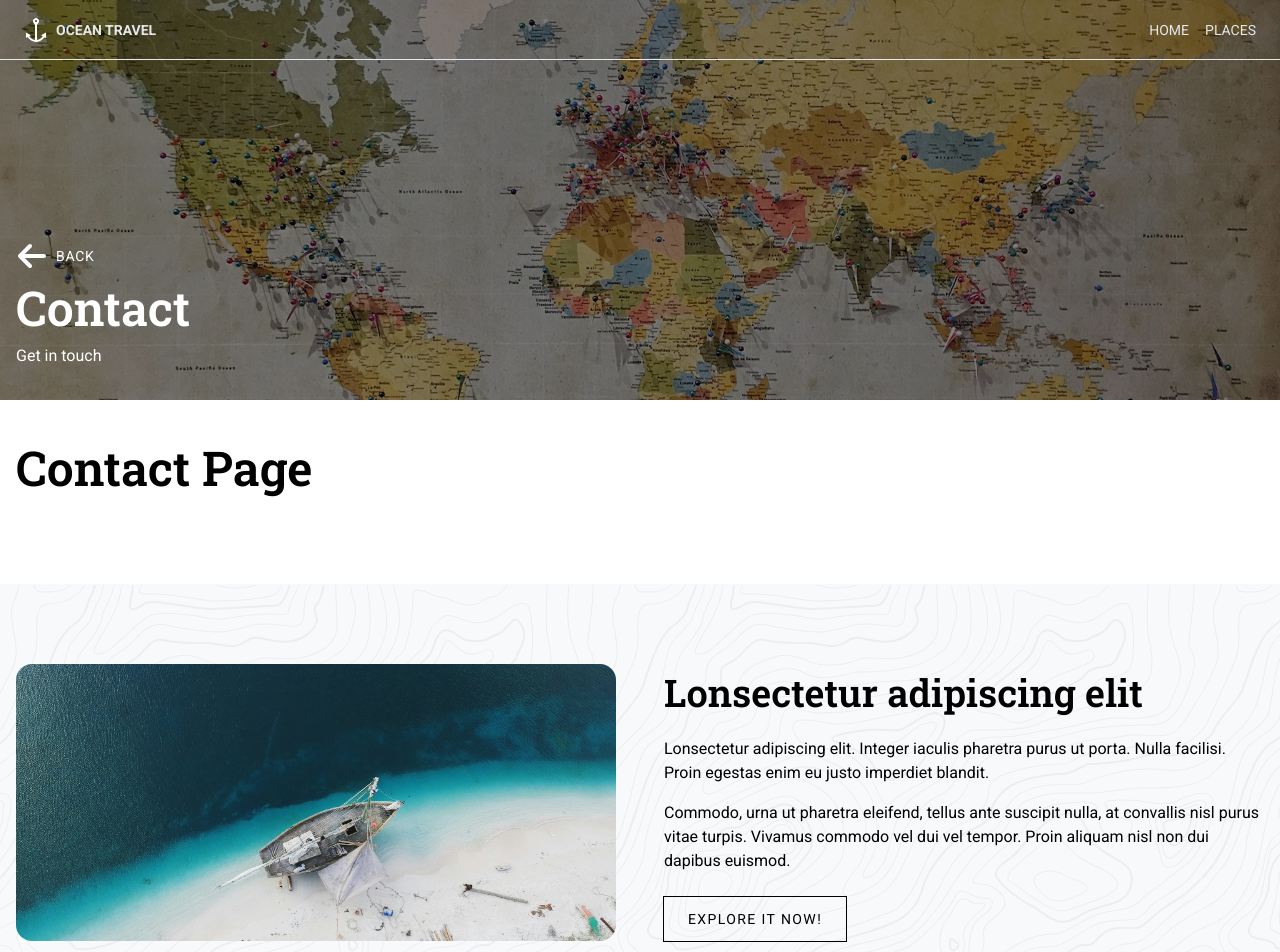
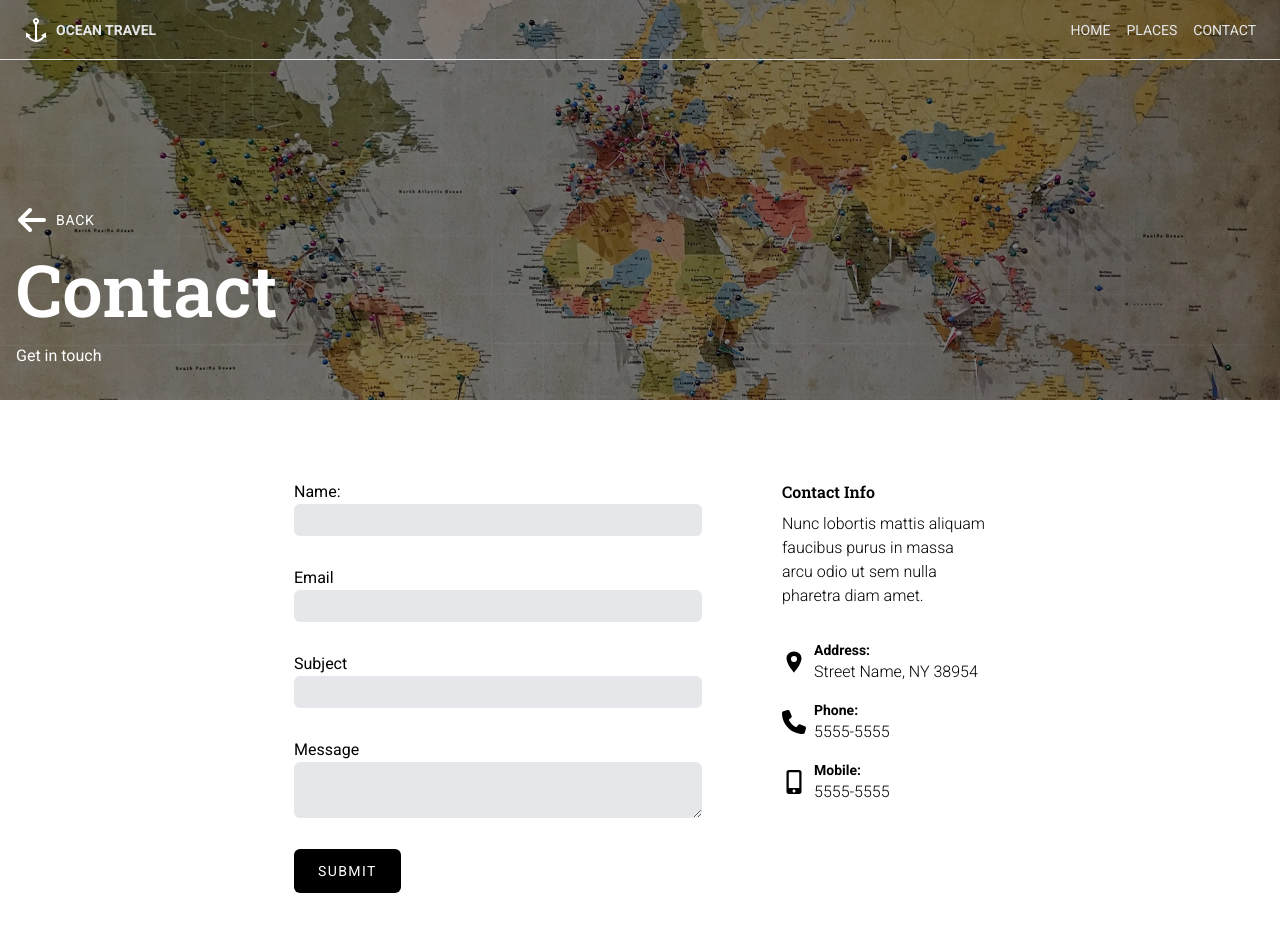
Before and after one commit to marcelomaias/ocean-travel, a Next.js app: page /contact in a window 1280 px wide. Shown: the top 952 px of the page. Built offline with nearby package versions, Linux system fonts and the light colour scheme.

Commit message:
Added Contact Page

```diff
--- a/app/contact/page.tsx
+++ b/app/contact/page.tsx
@@ -1,8 +1,10 @@
-import { FaMapLocationDot, FaSitemap } from "react-icons/fa6";
+import { FaMapLocationDot, FaPhone, FaSitemap } from "react-icons/fa6";
 import SectionB from "@/components/SectionB";
-import { getPlaces } from "@/actions";
 import Image from "next/image";
 import BackLink from "@/components/BackLink";
+import ContactForm from "@/components/ContactForm";
+import { IoLocationSharp } from "react-icons/io5";
+import { FaMobileAlt } from "react-icons/fa";
 
 export default async function ContactPage() {
 
@@ -29,7 +31,40 @@ export default async function ContactPage() {
       </section>
 
       <main className="container">
-        <h1>Contact Page</h1>
+        <div className="flex gap-20 mt-20 max-w-[692px] mx-auto">
+          <div className="w-2/3">
+            <ContactForm />
+          </div>
+          <div className="w-1/3">
+            <h3 className="font-semibold mb-2">Contact Info</h3>
+            <span className="font-light">Nunc lobortis mattis aliquam faucibus purus in massa arcu odio ut sem nulla pharetra diam amet.</span>
+
+            <div className="flex items-center gap-2 mt-8">
+              <IoLocationSharp size={24} />
+              <div>
+                <div className="font-semibold text-sm">Address:</div>
+                <address className="font-light not-italic">Street Name, NY 38954</address>
+              </div>
+            </div>
+
+            <div className="flex items-center gap-2 mt-4">
+              <FaPhone size={24} />
+              <div>
+                <div className="font-semibold text-sm">Phone:</div>
+                <div className="font-light not-italic">5555-5555</div>
+              </div>
+            </div>
+
+            <div className="flex items-center gap-2 mt-4">
+              <FaMobileAlt size={24} />
+              <div>
+                <div className="font-semibold text-sm">Mobile:</div>
+                <div className="font-light not-italic">5555-5555</div>
+              </div>
+            </div>
+
+          </div>
+        </div>
       </main>
 
       <SectionB />
--- a/app/globals.css
+++ b/app/globals.css
@@ -16,7 +16,7 @@ html, body {
 
 h1 {
   font-family: var(--font-roboto-slab);
-  @apply text-[34px] md:text-[48px] font-semibold mt-8;
+  @apply text-[34px] md:text-[48px] lg:text-[72px] font-semibold mt-8;
 }
 
 p {
--- /dev/null
+++ b/components/ContactForm.tsx
@@ -0,0 +1,83 @@
+'use client'
+
+import { normalizeResponse } from "@/utils";
+import { useState } from "react";
+
+const ContactForm = () => {
+
+  const [status, setStatus] = useState<any>({
+    isSuccess: false,
+    message: "",
+    validationError: {}
+  })
+
+  const [isSending, setIsSending] = useState<boolean>(false)
+  const [isSubmited, setIsSubmited] = useState<boolean>(false)
+
+  const handleSubmit = (e: any) => {
+    e.preventDefault()
+
+    setIsSending(true)
+
+    const form = e.target
+    const { action, method } = form
+    const body = new FormData(form);
+
+    body.append('_wpcf7_unit_tag', 'wpcf7-f4bd0cc1')
+
+    fetch(action, { method, body })
+      .then((response) => response.json())
+      .then((data) => {
+        return normalizeResponse(data)
+      })
+      .then((response) => {
+        console.log(response)
+        setStatus({
+          isSuccess: response.isSuccess,
+          message: response.message,
+          validationError: response.validationError
+        })
+        if (response.isSuccess) {
+          form.reset();
+        }
+        setIsSending(false)
+        setIsSubmited(true)
+      })
+      .catch((error) => {
+        console.log(error);
+      });
+  }
+
+  return (
+    <form action="https://area41.net/ocean/wp-json/contact-form-7/v1/contact-forms/36/feedback" method="post" onSubmit={handleSubmit} autoComplete="off" noValidate>
+      <div>
+        <label htmlFor="the-name" className="block">Name:</label>
+        <input id="the-name" type="text" name="the-name" className="bg-gray-200 py-1 px-3 rounded-md w-full" />
+        <div className="h-[30px] text-xs text-red-500 pt-[4px]">{status?.validationError['the-name']}</div>
+      </div>
+      <div>
+        <label htmlFor="the-email" className="block">Email</label>
+        <input id="the-email" type="email" name="the-email" className="bg-gray-200 py-1 px-3 rounded-md w-full" />
+        <div className="h-[30px] text-xs text-red-500 pt-[4px]">{status?.validationError['the-email']}</div>
+      </div>
+      <div>
+        <label htmlFor="the-subject" className="block">Subject</label>
+        <input id="the-subject" type="text" name="the-subject" className="bg-gray-200 py-1 px-3 rounded-md w-full" />
+        <div className="h-[30px] text-xs text-red-500 pt-[4px]">{status?.validationError['the-subject']}</div>
+      </div>
+      <div>
+        <label htmlFor="the-message" className="block">Message</label>
+        <textarea id="the-message" name="the-message" className="bg-gray-200 py-1 px-3 rounded-md w-full"></textarea>
+      </div>
+
+      <button type="submit" className="px-6 py-3 bg-black text-white block w-max uppercase text-sm tracking-widest mt-6 rounded-md disabled:opacity-50" disabled={isSending}>{isSending ? 'Sending...' : 'Submit'}</button>
+      {isSubmited && (
+        <div className={`${status.isSuccess ? 'bg-green-700' : 'bg-red-500'} text-white py-1 px-3 mt-6 rounded-md w-max`}>
+          {status.message}
+        </div>
+      )}
+    </form>
+  );
+}
+
+export default ContactForm;
--- a/components/Hero.tsx
+++ b/components/Hero.tsx
@@ -48,7 +48,7 @@ const Hero = ({ places }: HeroProps) => {
               />
               <div className="relative z-10 text-white h-full flex flex-col justify-center container">
                 <h1 className={`mt-0`}>{slide.title.rendered}</h1>
-                <p className="max-w-[540px] mt-0">{slide.acf.description}</p>
+                <p className="max-w-[540px] mt-0 lg:text-xl">{slide.acf.description}</p>
                 <Link className="px-6 py-3 ring-1 ring-white block w-max uppercase text-sm tracking-widest mt-6" href={slide.slug}>Explore it now!</Link>
               </div>
             </div>
--- a/data/index.ts
+++ b/data/index.ts
@@ -8,15 +8,15 @@ export const mainNav = [
   {
     path: "/places",
     label: "Places"
-  }
+  },
   // {
   //   path: "/about",
   //   label: "About"
   // },
-  // {
-  //   path: "/contact",
-  //   label: "Contact"
-  // }
+  {
+    path: "/contact",
+    label: "Contact"
+  }
 ]
 
 // export const locations: location[] = [
--- a/utils/index.ts
+++ b/utils/index.ts
@@ -6,3 +6,22 @@ export function slugify(str: string) {
     .replace(/-+/g, '-'); // remove consecutive hyphens
   return str;
 }
+
+export const normalizeResponse = (response: any) => {
+
+  const isSuccess = response.status === "mail_sent";
+  const message = response.message;
+  const validationError = isSuccess
+    ? {}
+    : Object.fromEntries(
+      response.invalid_fields.map((error: any) => {
+        return [error.field, error.message];
+      })
+    );
+
+  return {
+    isSuccess,
+    message,
+    validationError
+  };
+};
```
Also changed, not shown: types/index.ts (+10 -0 lines).
